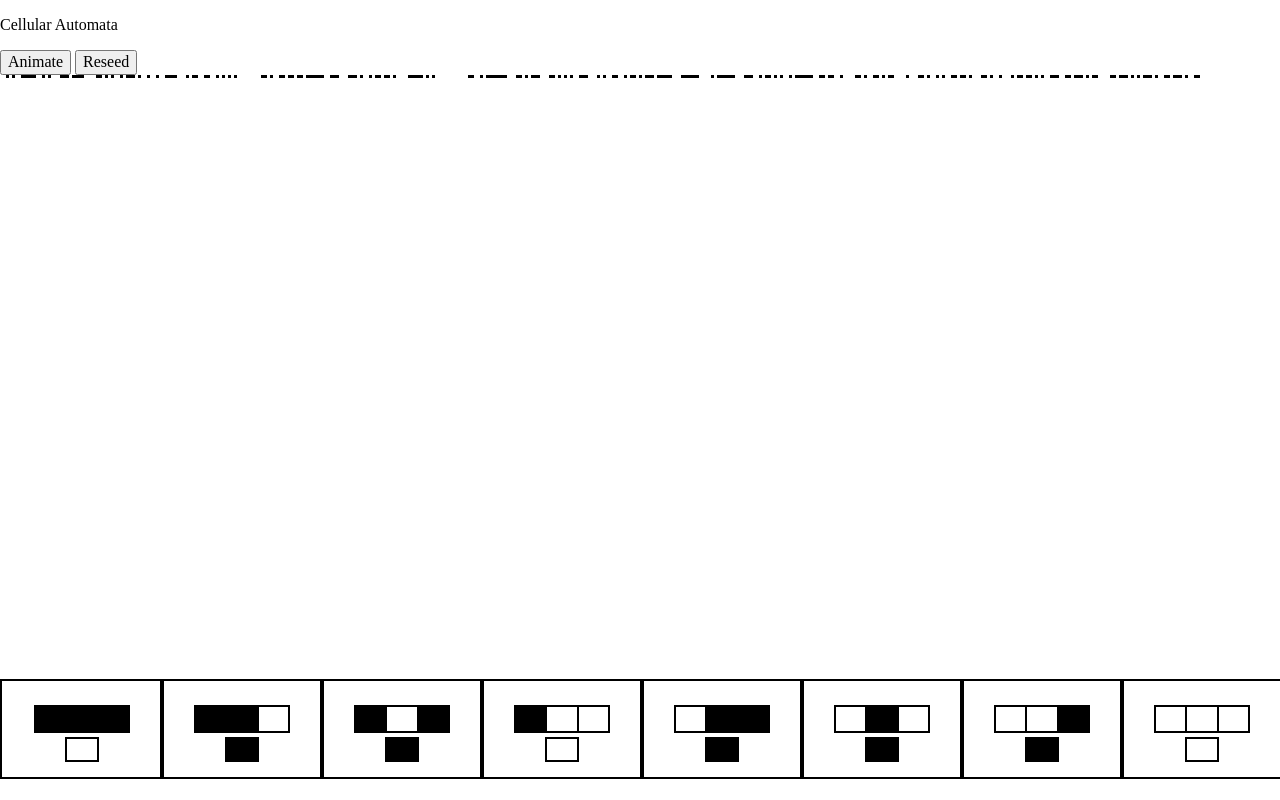
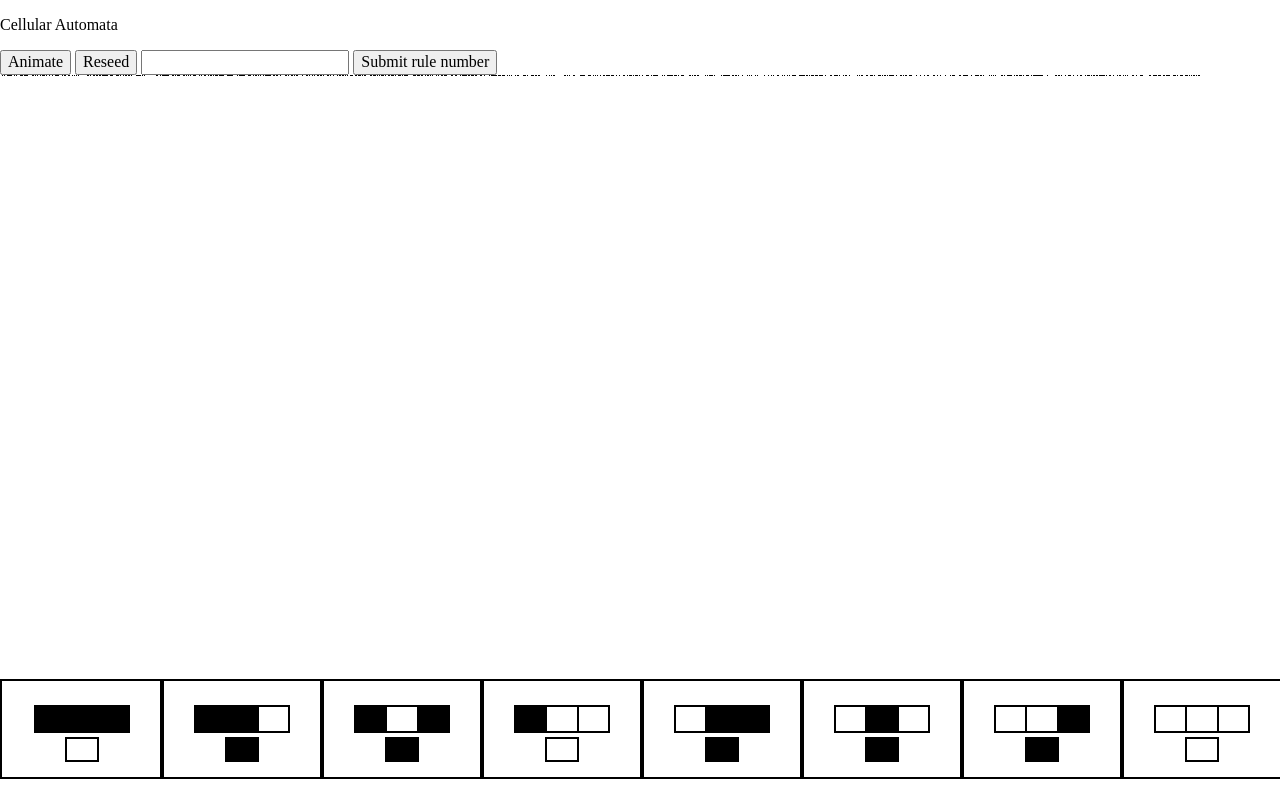
Before and after one commit to nicolasjhampton/cellular_automata, a website: page index.html in a window 1280 px wide. Drawn offline with nearby package versions, Linux system fonts and the light colour scheme.

Commit message:
improved drawing performance and added a rule number input

```diff
--- a/index.html
+++ b/index.html
@@ -13,6 +13,8 @@
     <div id="animation_controls">
         <button id="animate">Animate</button>
         <button id="seedYear">Reseed</button>
+        <input id="numberInput" type="number" name="numberInput" />
+        <button id="numberSubmit">Submit rule number</button>
     </div>
     <div id="screen"></div>
     <div id="automata_controls">
--- a/js/app.js
+++ b/js/app.js
@@ -4,12 +4,14 @@ const rule110 = [0, 1, 1, 0, 1, 1, 1, 0];
 const canvasDetails = { id: 'automata', target: document.getElementById('screen') };
 
 
-const canvasCtrl = new CanvasControllerFactory(canvasDetails, 1200, 600, 400);
+const canvasCtrl = new CanvasControllerFactory(canvasDetails, 1200, 600, 1200);
 const { screen, firstRow: firstYear } = new Scroller({ displayCtrl: canvasCtrl });
 worker.postMessage(['init', screen.drawRow(firstYear), rule110]);
 
 
 const domHandlers = DOMHandlerFactory({
+    numberInputSelector: "#numberInput",
+    numberSubmitSelector: "#numberSubmit",
     animateToggleSelector: '#animate',
     seedYearSelector: '#seedYear',
     ctrlBoxSelector: '#automata_controls',
@@ -22,6 +24,10 @@ domHandlers.initRuleBtns(rule110, (index, state) => {
 domHandlers.seedYearBtn((e) => {
     worker.postMessage(['reseed', screen.generateSeedRow()]);
 });
+domHandlers.ruleByNumberInput((newRule) => {
+    console.log(newRule)
+    worker.postMessage(['replaceRule', newRule]);
+});
 
 const ani = Animator(function () {
     worker.postMessage(['getNewYear']);
@@ -33,6 +39,6 @@ const ani = Animator(function () {
             screen.drawRow(newYear);
         }
     }
-}, 30);
+}, 0);
 
 domHandlers.playPauseToggle(ani.toggleAnimation);
--- a/js/canvasctrl.js
+++ b/js/canvasctrl.js
@@ -1,4 +1,4 @@
-function CanvasControllerFactory({ id, target } = { id: 'automata', target: document.body }, width = 500, height = 500, columns = 50) {
+function CanvasControllerFactory({ id, target } = { id: 'automata', target: document.body }, width = 300, height = 300, columns = 50) {
     const { context, canvas } = setupCanvas(id, target, width, height);
 
     const grid = {
@@ -37,32 +37,65 @@ function CanvasControllerFactory({ id, target } = { id: 'automata', target: docu
 
     // private
     function copyCanvas() {
-        context.fillStyle = context.createPattern(canvas, 'no-repeat');
+        //context.fillStyle = context.createPattern(canvas, 'no-repeat');
+        return context.getImageData(0, 0, grid.width, grid.height - grid.pixel.width);
     }
 
     // private
-    function printCopy() {
-        context.translate(0, -grid.pixel.width);
-        context.fillRect(0, grid.pixel.width, grid.width, grid.height);
+    function printCopy(imageData) {
+        // context.translate(0, -grid.pixel.width);
+        // context.fillRect(0, grid.pixel.width, grid.width, grid.height);
+        context.putImageData(imageData, 0, grid.pixel.width)
     }
 
-    function drawPixel(x, y) {
+    function drawPixel(x, y, pixelWidth = 1) {
         context.fillStyle = grid.pixel.color;
         context.fillRect(
             x * grid.pixel.width,
             y * grid.pixel.width,
-            grid.pixel.width,
+            pixelWidth * grid.pixel.width,
             grid.pixel.width
         );
     }
 
-    function drawRow(y, array) {
-        array.forEach((isFilled, index) => {
-            if (isFilled === 1) {
-                drawPixel(index, y);
+    function drawRow(array, y = 0) {
+        let pixelWidth = 1;
+        let nextPixel;
+        for (let index = 0; index < array.length; ++index) {
+            const pixel = array[index];
+            if (pixel === 1) {
+                nextPixel = array[index + 1];
+                if (pixel === nextPixel) {
+                    ++pixelWidth;
+                } else {
+                    drawPixel(index - (pixelWidth - 1), y, pixelWidth);
+                    pixelWidth = 1;
+                }
             }
-        });
+        }
     }
+
+
+    // function drawRow(array, y = 0) {
+
+    //     array.reduce((acc, pixel, index) => {
+    //         let { pixelWidth, _array: [
+    //             /* dont need pixel */,
+    //             nextPixel,
+    //             ...rest]
+    //         } = acc;
+    //         if (pixel === 1) {
+    //             if (pixel === nextPixel) {
+    //                 ++pixelWidth;
+    //             } else {
+    //                 drawPixel(index - (pixelWidth - 1), y, pixelWidth);
+    //                 pixelWidth = 1;
+    //             }
+    //         }
+    //         return { pixelWidth, _array: [nextPixel, ...rest] };
+    //     }, { pixelWidth: 0, _array: array });
+
+    // }
 
     function clearRow(y) {
         context.fillStyle = grid.pixel.color;
@@ -76,9 +109,9 @@ function CanvasControllerFactory({ id, target } = { id: 'automata', target: docu
 
     function shiftRows() {
         context.save();
-        copyCanvas();
+        const prevFrameMinusLastRow = copyCanvas();
         clearCanvas();
-        printCopy();
+        printCopy(prevFrameMinusLastRow);
         context.restore();
     }
 
@@ -92,3 +125,60 @@ function CanvasControllerFactory({ id, target } = { id: 'automata', target: docu
         context
     });
 }
+
+
+
+// function drawRow(array, y = 0) {
+
+//     array.reduce((acc, pixel, index) => {
+//         let { pixelWidth, _array: [
+//                 /* dont need pixel */,
+//             nextPixel,
+//             ...rest]
+//         } = acc;
+//         if (pixel === 1) {
+//             if (pixel === nextPixel) {
+//                 ++pixelWidth;
+//             } else {
+//                 drawPixel(index - (pixelWidth - 1), y, pixelWidth);
+//                 pixelWidth = 1;
+//             }
+//         }
+//         return { pixelWidth, _array: [nextPixel, ...rest] };
+//     }, { pixelWidth: 0, _array: array });
+
+// }
+
+    // function drawRow(y, array) {
+    //     let pixelWidth = 1;
+    //     let nextPixel;
+    //     for (let index = 0; index < array.length; ++index) {
+    //         const pixel = array[index];
+    //         if (pixel === 1) {
+    //             nextPixel = array[index + 1];
+    //             if (pixel === nextPixel) {
+    //                 ++pixelWidth;
+    //             } else {
+    //                 drawPixel(index - (pixelWidth - 1), y, pixelWidth);
+    //                 pixelWidth = 1;
+    //             }
+    //         }
+    //     }
+    // }
+
+    // function drawRow(y, array) {
+    //     array.forEach((pixel, index) => {
+    //         if (pixel === 1) {
+    //             drawPixel(index, y);
+    //         }
+    //     })
+    // }
+
+    // function drawRow(y, array) {
+    //     for (let index = 0; index < array.length; ++index) {
+    //         const pixel = array[index];
+    //         if (pixel === 1) {
+    //             drawPixel(index, y);
+    //         }
+    //     }
+    // }
--- a/js/domhandlers.js
+++ b/js/domhandlers.js
@@ -1,15 +1,20 @@
-function DOMHandlerFactory({ animateToggleSelector, seedYearSelector, ctrlBoxSelector, buttonClass, onClass }) {
+function DOMHandlerFactory({ numberInputSelector, numberSubmitSelector, animateToggleSelector, seedYearSelector, ctrlBoxSelector, buttonClass, onClass }) {
 
+    const numberSubmit = document.querySelector(numberSubmitSelector);
     const playPause = document.querySelector(animateToggleSelector);
     const seedYear = document.querySelector(seedYearSelector);
     const ctrlBox = document.querySelector(ctrlBoxSelector);
     const buttons = document.getElementsByClassName(buttonClass);
 
-    function initRuleBtns(rule, callback) {
+    function setRuleButtons(rule) {
         rule.forEach((state, index) => {
             const button = buttons[index];
             state ? button.classList.add(onClass) : button.classList.remove(onClass);
         });
+    }
+
+    function initRuleBtns(rule, callback) {
+        setRuleButtons(rule);
         ctrlBox.addEventListener('click', (e) => {
             if (e.target.classList.contains(buttonClass)) {
                 const ruleState = e.target.classList.toggle(onClass) ? 1 : 0;
@@ -17,6 +22,20 @@ function DOMHandlerFactory({ animateToggleSelector, seedYearSelector, ctrlBoxSel
                     .indexOf(e.target.parentNode.parentNode);
                 return callback(ruleIndex, ruleState);
             }
+        });
+    }
+
+    function ruleByNumberInput(callback) {
+        numberSubmit.addEventListener('click', (e) => {
+            const numberInput = document.querySelector(numberInputSelector).value;
+            const newRule = parseInt(numberInput, 10).toString(2)
+                .split("")
+                .map((v) => parseInt(v));
+            while (newRule.length < 8) {
+                newRule.unshift(0);
+            }
+            setRuleButtons(newRule)
+            return callback(newRule);
         });
     }
 
@@ -29,6 +48,8 @@ function DOMHandlerFactory({ animateToggleSelector, seedYearSelector, ctrlBoxSel
     }
 
     return Object.freeze({
+        setRuleButtons,
+        ruleByNumberInput,
         initRuleBtns,
         playPauseToggle,
         seedYearBtn
--- a/js/screen.js
+++ b/js/screen.js
@@ -7,17 +7,10 @@ function Scroller({ displayCtrl }) {
     }
 
     function drawRow(array) {
-        if (state.isFilled) {
-            displayCtrl.shiftRows();
-        }
+        displayCtrl.shiftRows();
 
-        displayCtrl.drawRow(state.currentRow, array);
+        displayCtrl.drawRow(array);
 
-        if (state.currentRow < displayCtrl.grid.rows - 1) {
-            ++state.currentRow;
-        } else {
-            state.isFilled = true;
-        }
         return array;
     }
 
--- a/js/worker.js
+++ b/js/worker.js
@@ -12,17 +12,16 @@ onmessage = (e) => {
         const newYear = automata.createNewYear();
         postMessage(["newYear", newYear]);
     }
-    if (eventName == "ruleUpdate") {
+    if (eventName === "ruleUpdate") {
         const [ruleIndex, ruleState] = data;
         automata.updateRule(ruleIndex, ruleState);
     }
-    if (eventName == "reseed") {
+    if (eventName === "replaceRule") {
+        const [newRule] = data;
+        automata.setRule(newRule);
+    }
+    if (eventName === "reseed") {
         const [seedYear] = data;
         automata.seedPrevYear(seedYear);
     }
 };
-
-
-
-
-// automata.drawNewYear();
```
